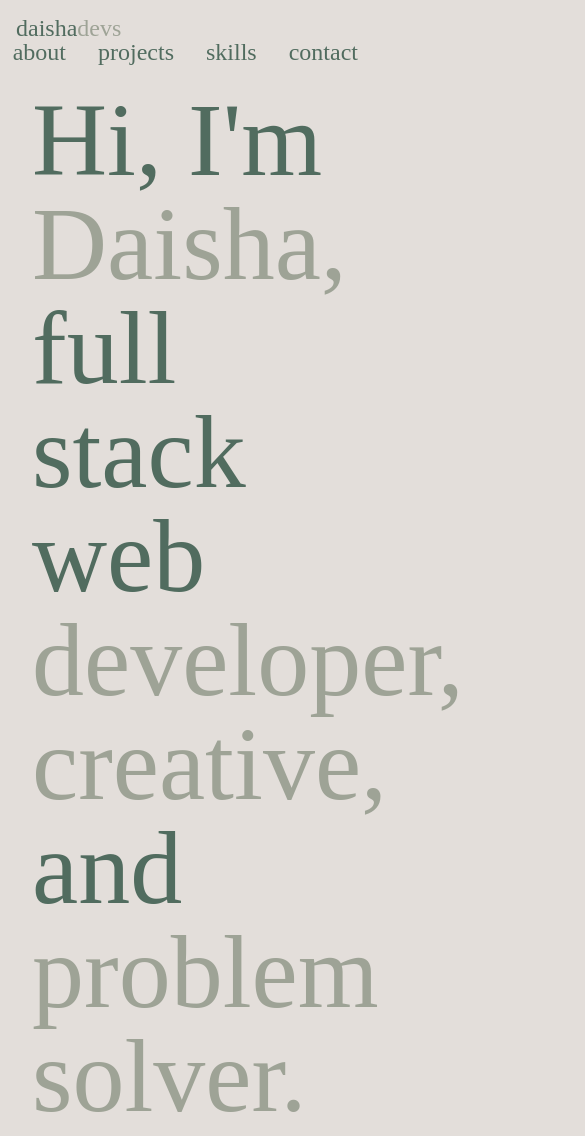
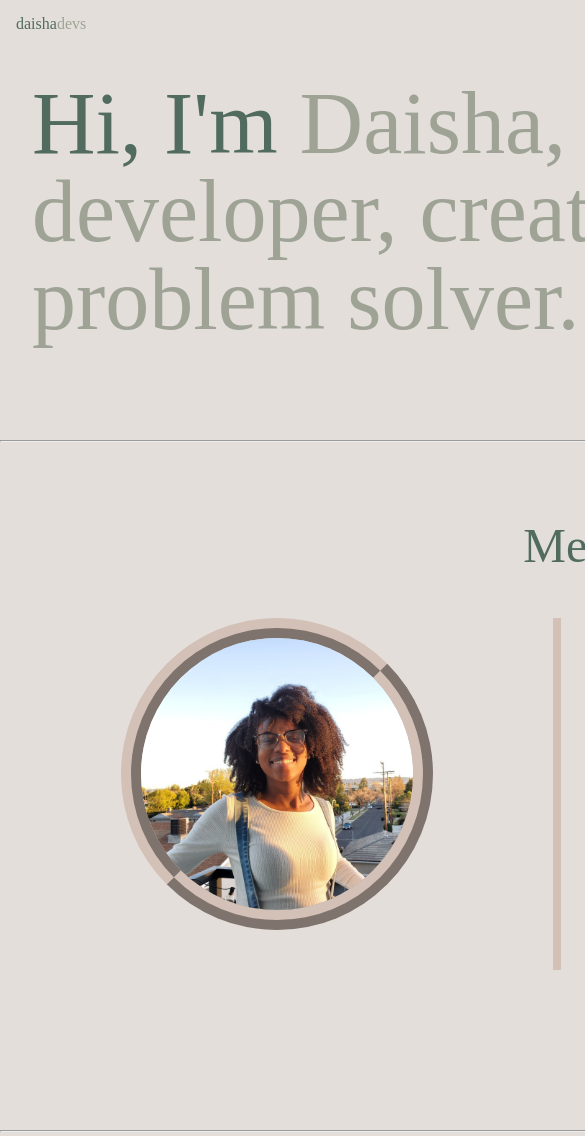
Before and after one commit to DBraxton6/daisha_devs_portfolio, a plain HTML site: page index.html in a window 390 px wide. Shown: the top 1136 px of the page, 585 px wide, since content can reach past the window. Drawn offline with Linux system fonts and the light colour scheme; a script that the page names is missing; a web font is replaced by a local one.

Commit message:
test tablet media query

```diff
--- a/style.css
+++ b/style.css
@@ -28,6 +28,7 @@ html {
     background-color: #E3DEDA;
     font-size: 16px;
     font-family: 'Gloock', serif;
+    width: 100%;
 }
 
 h1 {
@@ -56,7 +57,7 @@ h3, h3 a {
 header {
     display: block;
     padding: 1rem;
-    /* width: 100%; */
+    width: 100%;
 }
 
 header nav {
@@ -350,3 +351,39 @@ textarea {
     object-fit: cover;
     isolation: isolate;
 }
+
+
+/* *********** MEDIA QUERIES *********** */
+/* Styling for mobile */
+@media only screen and (max-width: 38.5rem) {
+
+}
+
+
+/* Styling for tablet */
+@media (max-width: 48rem) {
+    html {
+        width:fit-content
+    }
+
+    header nav ul li {
+        font-size: 1rem;
+    }
+
+    header nav ul li a {
+        padding-left: 0.5rem;
+        padding-right: 0.5rem;
+    }
+
+    h1 {
+        font-size: 5.5rem;
+    }
+
+    #daishaLogo {
+        font-size: 1rem;
+    }
+
+    #devsLogo {
+        font-size: 1rem;
+    }
+}
```
